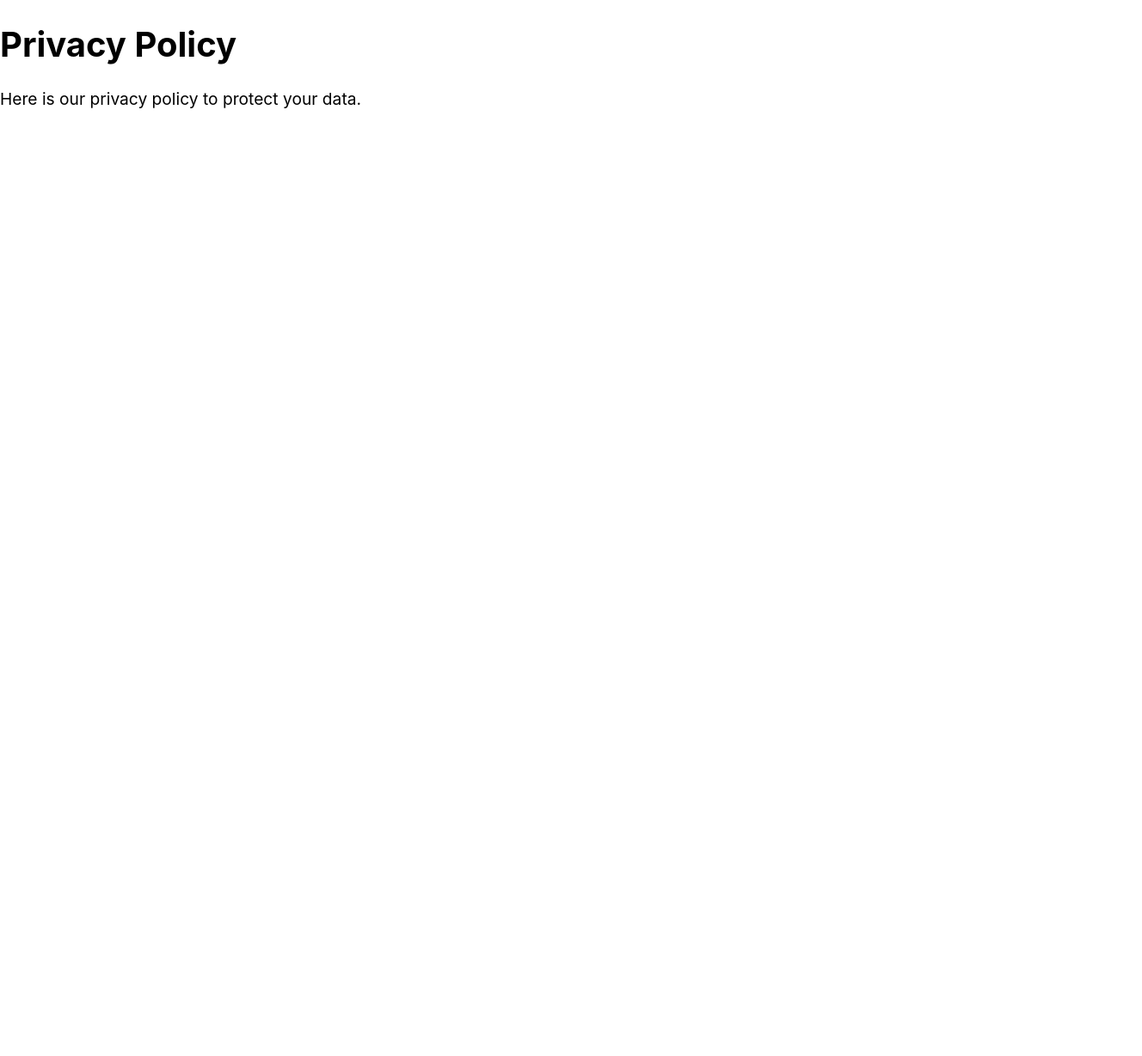
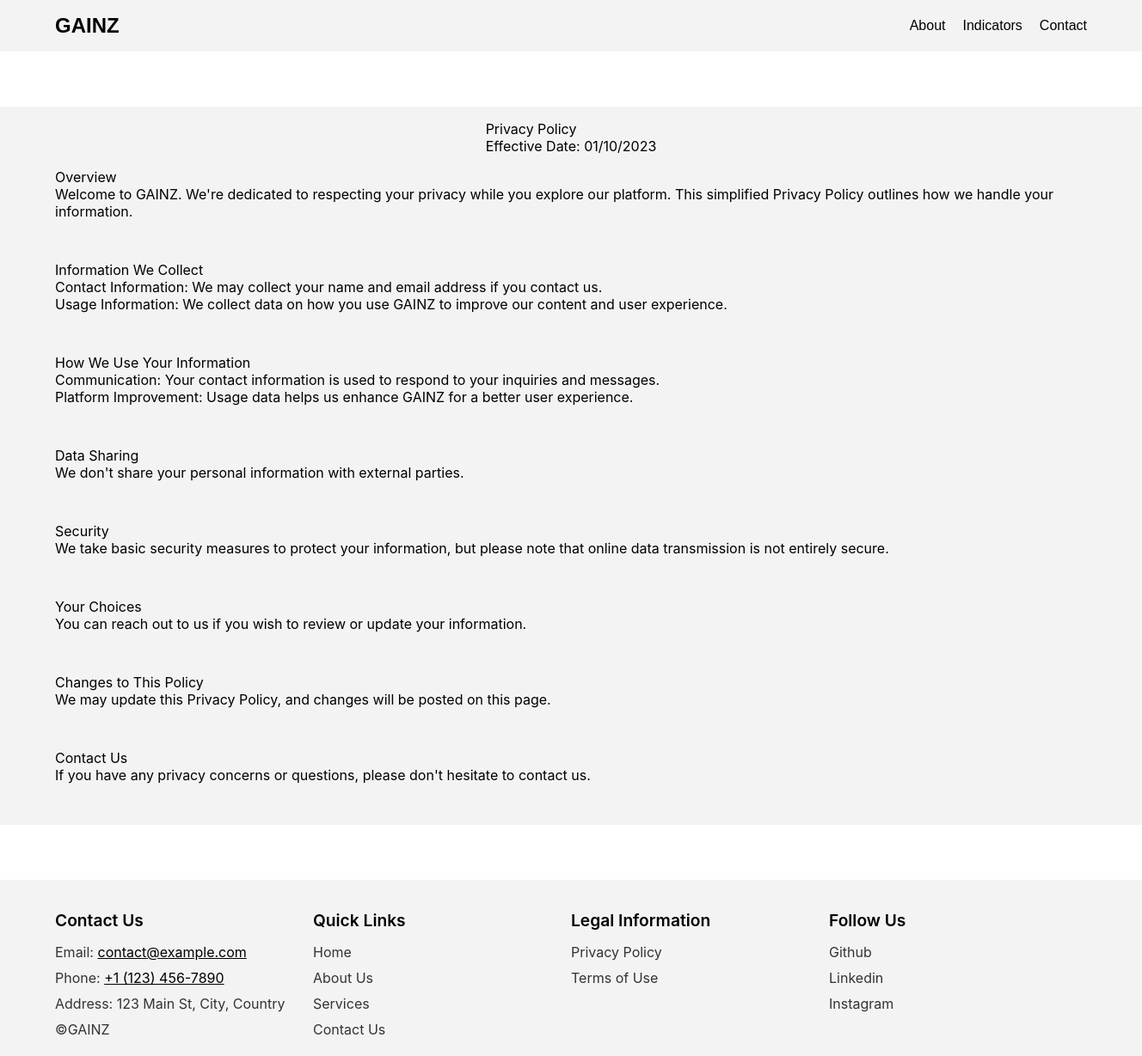
Before and after one commit to AkashSasikumar47/Gainz-Trading-Indicators, a React (Create React App) app in the folder client/: page /privacy in a window 1280 px wide. Shown: the whole page at 86% size, 1328 px wide, since content can reach past the window. Before the commit the page ends 800 px from the top, so only its background shows below. Built offline with nearby package versions, Linux system fonts and the light colour scheme.

Commit message:
Update Privacy.js

```diff
--- a/client/src/Pages/Privacy.js
+++ b/client/src/Pages/Privacy.js
@@ -1,10 +1,18 @@
 import React from 'react';
+import Navbar from '../components/Home/Navbar/Navbar';
+import Footer from '../components/Home/Footer/Footer';
+import PrivacyPolicy from '../components/Privacy/PrivacyPolicy/PrivacyPolicy';
 
 function Privacy() {
     return (
         <div>
-            <h1>Privacy Policy</h1>
-            <p>Here is our privacy policy to protect your data.</p>
+            <Navbar />
+
+            <main>
+                <PrivacyPolicy />
+            </main>
+
+            <Footer />
         </div>
     );
 }
```
